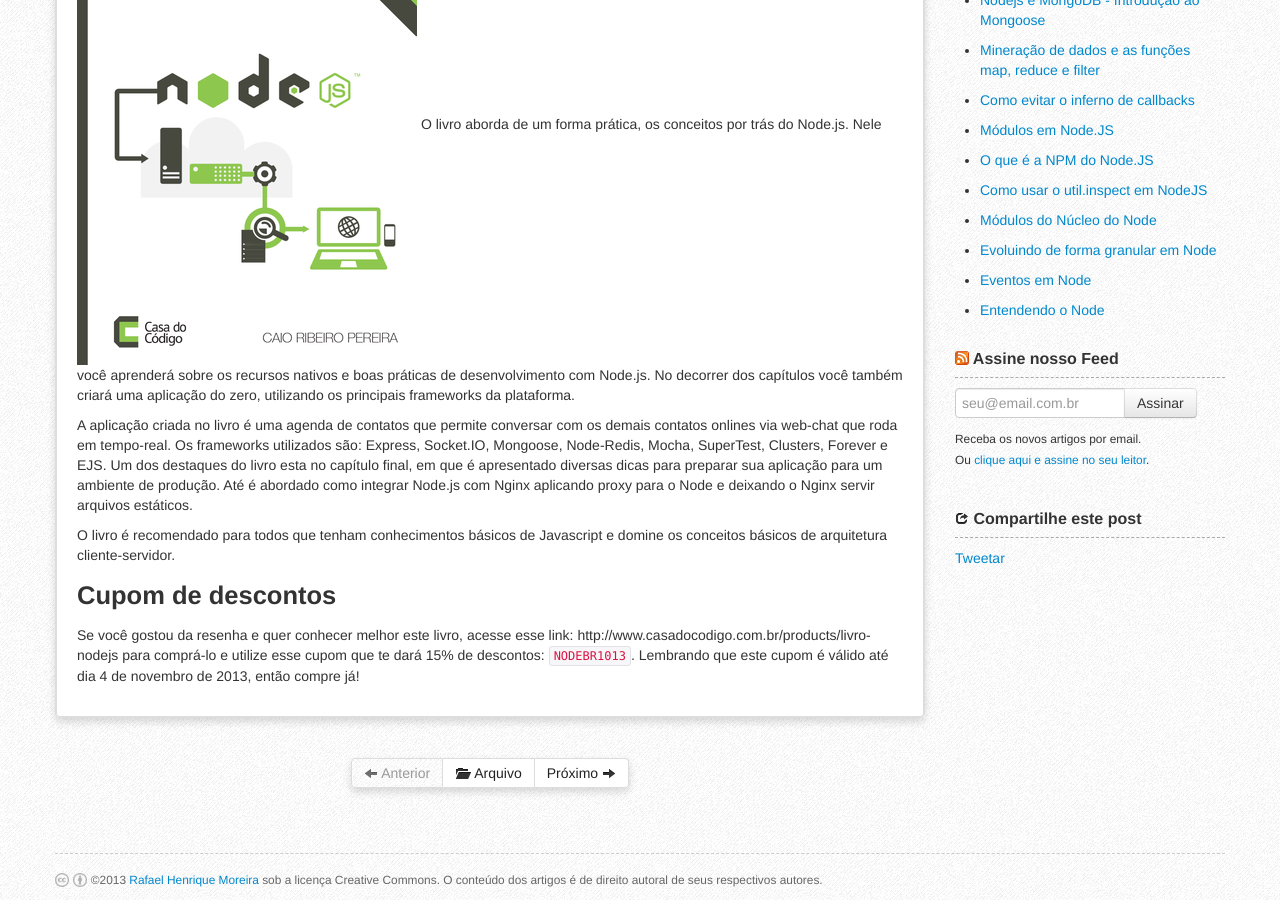
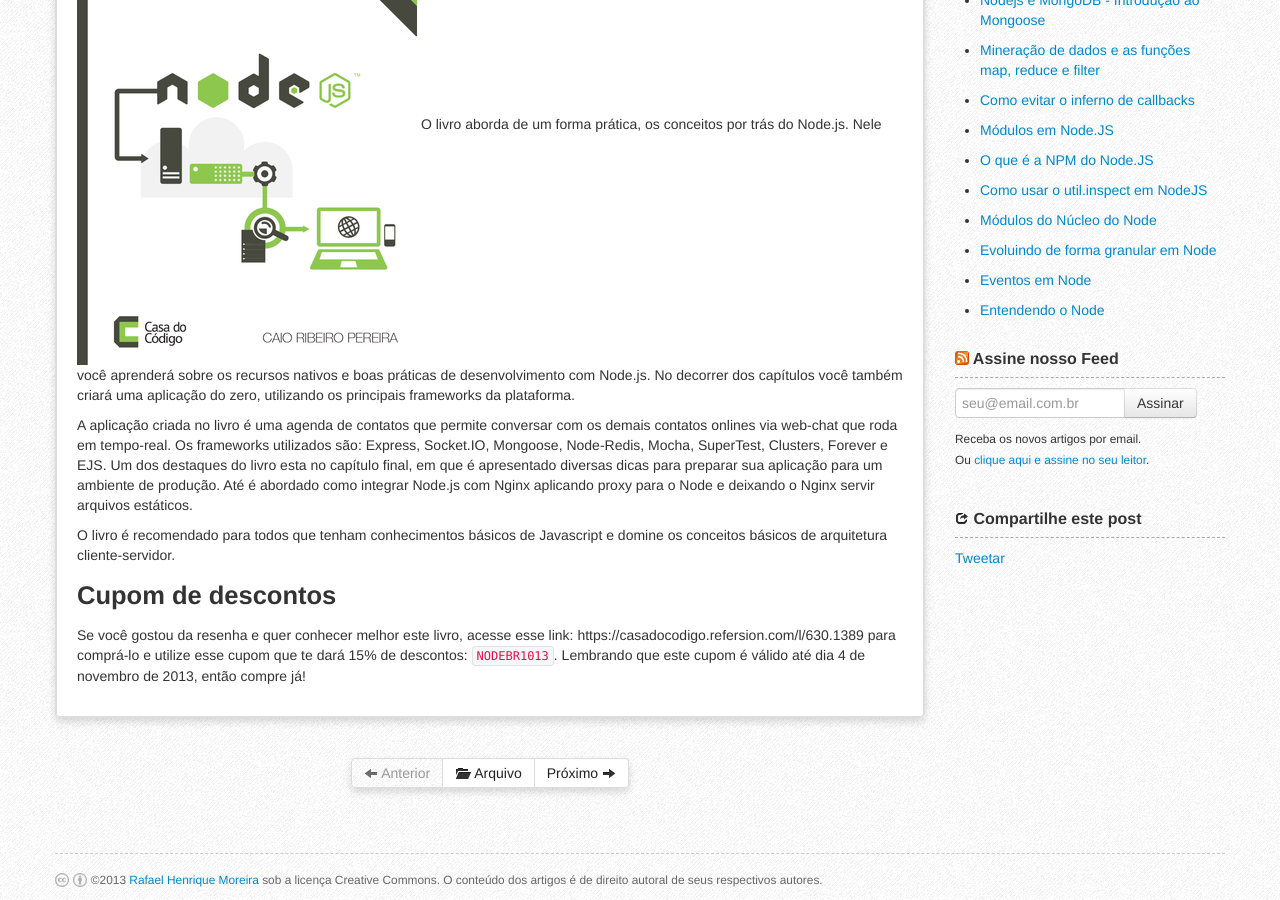
Before and after one commit to nodebr/NodeBR.com, a Jekyll site: the page built from _posts/2013-10-13-livro-aplicacoes-web-real-time-com-node-js.md, in a window 1280 px wide and 900 px high, scrolled down 610 px. Built offline with Jekyll 4.4.1, drawn with Linux system fonts in a browser that asks for light colours; comment, search, counter and statistics services are not loaded.

Commit message:
Atualizando link do livro Node.js

```diff
--- a/_layouts/page.html
+++ b/_layouts/page.html
@@ -16,7 +16,7 @@
       {% include feed-subscribe.html %}
       {% include share-page.html %}
       <h4><i class="icon-book"></i> Livro em português</h4>
-      <a href="http://www.casadocodigo.com.br/products/livro-nodejs" title="Livro: Aplicações web real-time com Node.js" target="_blank" width="280px" height="381px">
+      <a href="https://casadocodigo.refersion.com/l/630.1389" title="Livro: Aplicações web real-time com Node.js" target="_blank" width="280px" height="381px">
       <img src="{{ site.url }}/img/livro-node-js-portugues.png" alt="Livro: Aplicações web real-time com Node.js" title="Livro: Aplicações web real-time com Node.js">
       <p>Aplicações web real-time com Node.js<br/><small>Autor: Caio Ribeiro Pereira</small></p>
       </a>
--- a/_posts/2013-10-13-livro-aplicacoes-web-real-time-com-node-js.md
+++ b/_posts/2013-10-13-livro-aplicacoes-web-real-time-com-node-js.md
@@ -23,6 +23,6 @@
 O livro é recomendado para todos que tenham conhecimentos básicos de Javascript e domine os conceitos básicos de arquitetura cliente-servidor.
 
 ## Cupom de descontos
-Se você gostou da resenha e quer conhecer melhor este livro, acesse esse link: http://www.casadocodigo.com.br/products/livro-nodejs para comprá-lo e utilize esse cupom que te dará 15% de descontos: `NODEBR1013`. Lembrando que este cupom é válido até dia 4 de novembro de 2013, então compre já!
+Se você gostou da resenha e quer conhecer melhor este livro, acesse esse link: https://casadocodigo.refersion.com/l/630.1389 para comprá-lo e utilize esse cupom que te dará 15% de descontos: `NODEBR1013`. Lembrando que este cupom é válido até dia 4 de novembro de 2013, então compre já!
 
 [Casa do Código]: http://casadocodigo.com.br
```
